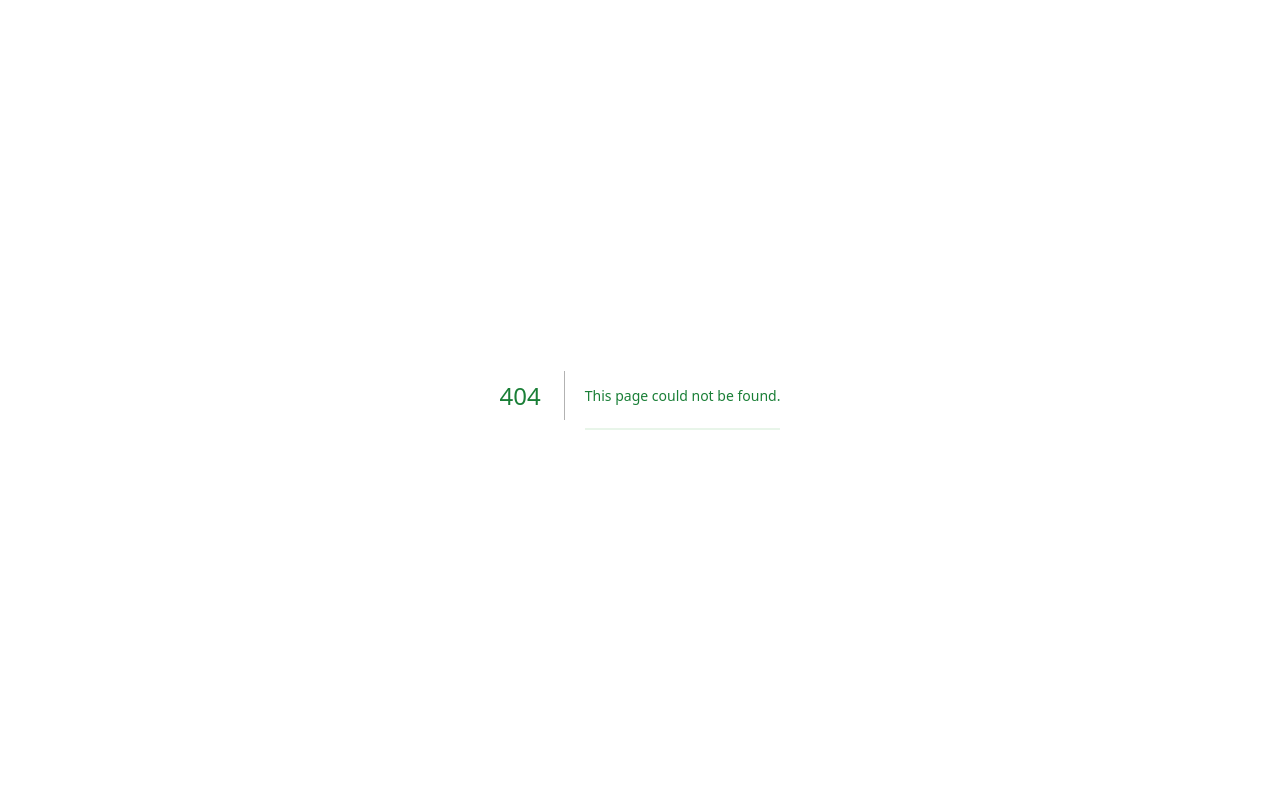
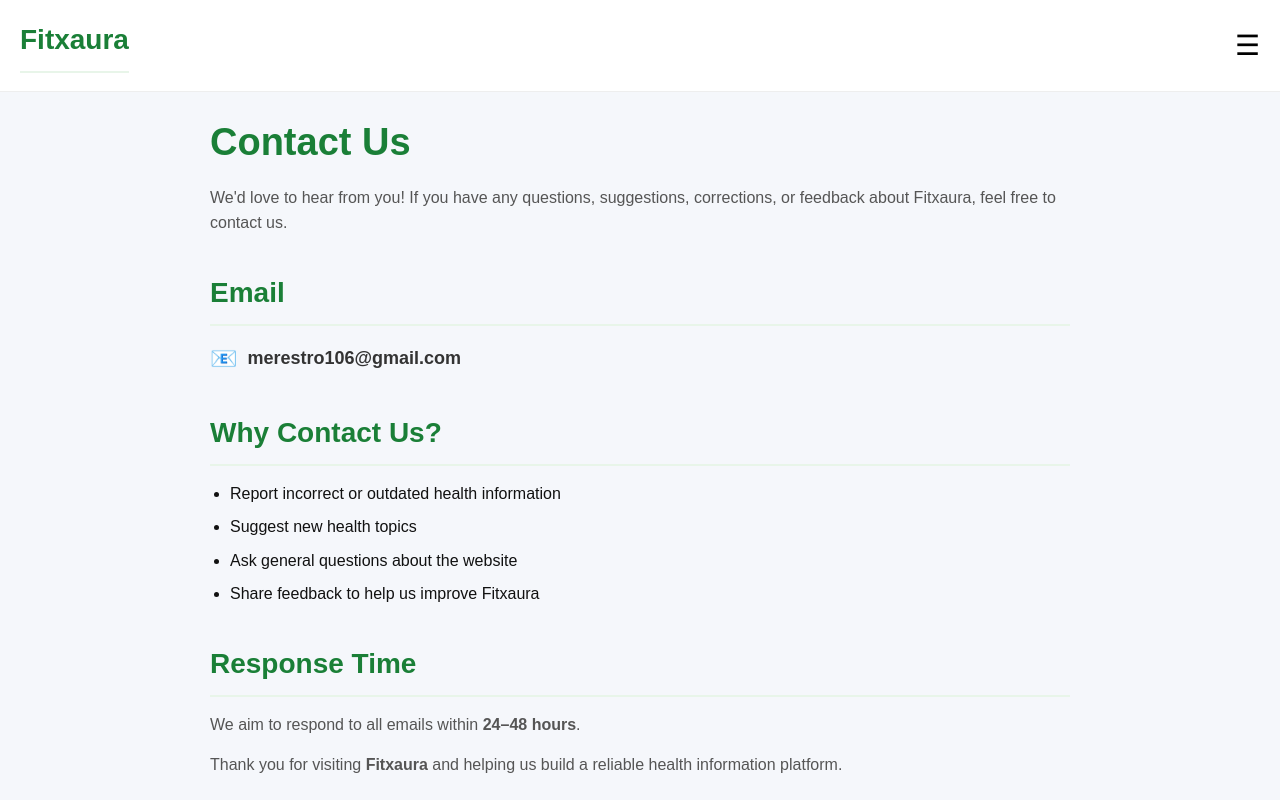
Before and after one commit to sonu2819/Fitxaura, a Next.js app: page /contact in a window 1280 px wide. Before the commit this address had no page. Shown: the top 800 px of the page. Built offline with nearby package versions, Linux system fonts and the light colour scheme.

Commit message:
contact page added

```diff
--- /dev/null
+++ b/app/contact/page.js
@@ -0,0 +1,58 @@
+import Navbar from "../components/Navbar";
+import Footer from "../components/Footer";
+
+export const metadata = {
+  title: "Contact | Fitxaura",
+  description:
+    "Contact Fitxaura for questions, suggestions, or feedback.",
+};
+
+export default function Contact() {
+  return (
+    <>
+      <Navbar />
+
+      <div className="container">
+        <h1>Contact Us</h1>
+
+        <p>
+          We'd love to hear from you! If you have any questions, suggestions,
+          corrections, or feedback about Fitxaura, feel free to contact us.
+        </p>
+
+
+
+     <h2>Email</h2>
+
+<p className="contact-email">
+  <span className="email-icon">📧</span>
+  <a href="mailto:merestro106@gmail.com" className="email-link">
+    merestro106@gmail.com
+  </a>
+</p>
+
+        <h2>Why Contact Us?</h2>
+
+        <ul className="contact-list">
+  <li>Report incorrect or outdated health information</li>
+  <li>Suggest new health topics</li>
+  <li>Ask general questions about the website</li>
+  <li>Share feedback to help us improve Fitxaura</li>
+</ul>
+
+        <h2>Response Time</h2>
+
+        <p>
+          We aim to respond to all emails within <strong>24–48 hours</strong>.
+        </p>
+
+        <p>
+          Thank you for visiting <strong>Fitxaura</strong> and helping us build
+          a reliable health information platform.
+        </p>
+      </div>
+
+      <Footer />
+    </>
+  );
+}
--- a/app/globals.css
+++ b/app/globals.css
@@ -325,3 +325,66 @@ h3 {
 .logo h2 {
   margin: 0;
 }
+
+
+
+.contact-email {
+  display: flex;
+  align-items: center;
+  gap: 10px;
+  margin: 12px 0 25px;
+}
+
+.email-icon {
+  font-size: 22px;
+}
+
+.email-link {
+  color: #333;              /* Normal text color */
+  text-decoration: none;
+  font-size: 18px;
+  font-weight: 600;
+  transition: color 0.3s ease;
+}
+
+.email-link:hover {
+  color: #1a7f37;           /* Your site's green */
+  text-decoration: underline;
+}
+
+.email-link:visited {
+  color: #333;              /* Prevent purple visited color */
+}
+
+@media (max-width: 768px) {
+  .email-link {
+    font-size: 16px;
+  }
+
+  .email-icon {
+    font-size: 20px;
+  }
+}
+
+
+
+
+
+
+
+
+
+
+.contact-list {
+  list-style: disc;
+  padding-left: 20px;
+}
+
+.contact-list li {
+  background: transparent;
+  box-shadow: none;
+  border-radius: 0;
+  padding: 0;
+  margin: 8px 0;
+  display: list-item;
+}
```
